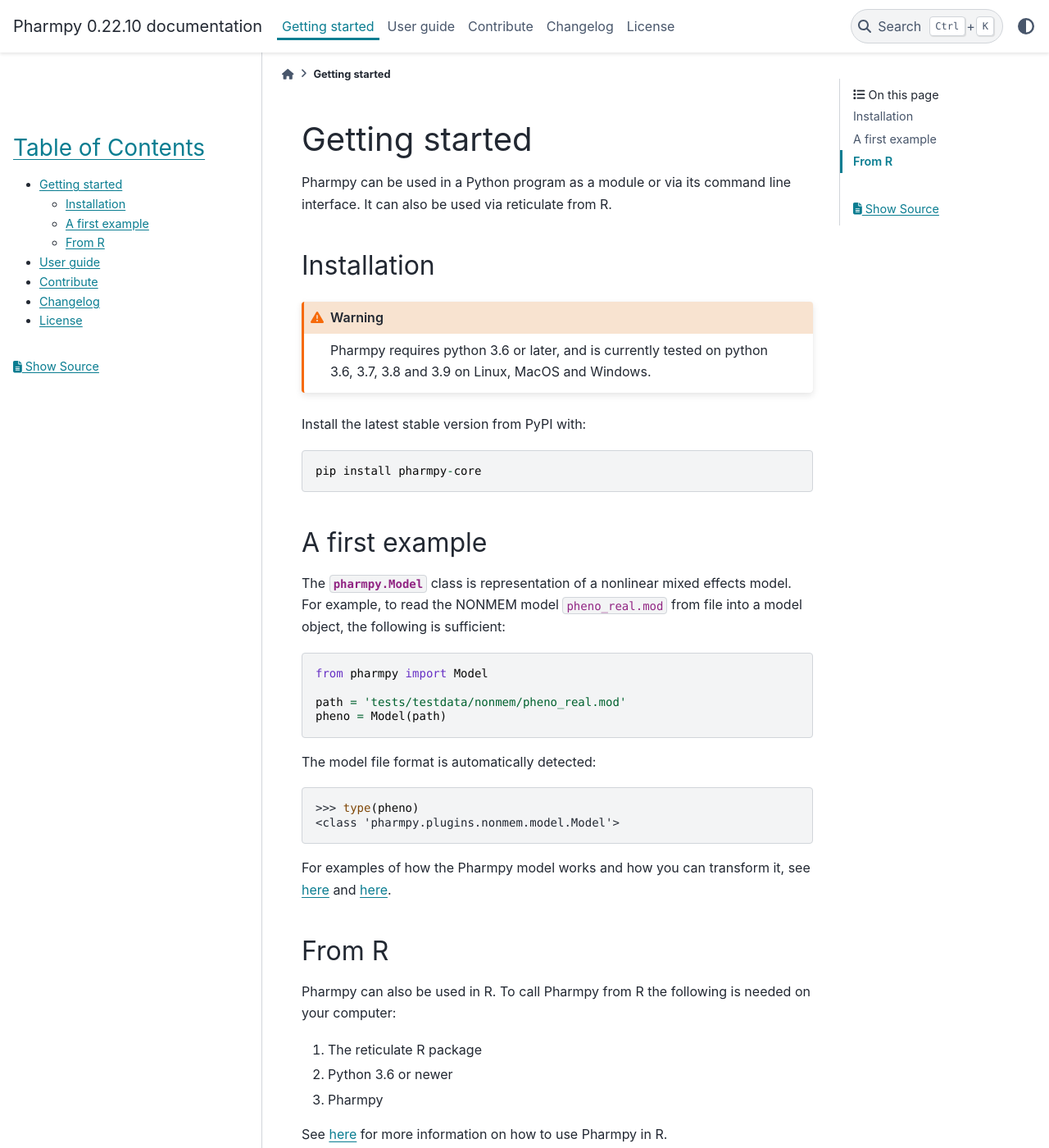
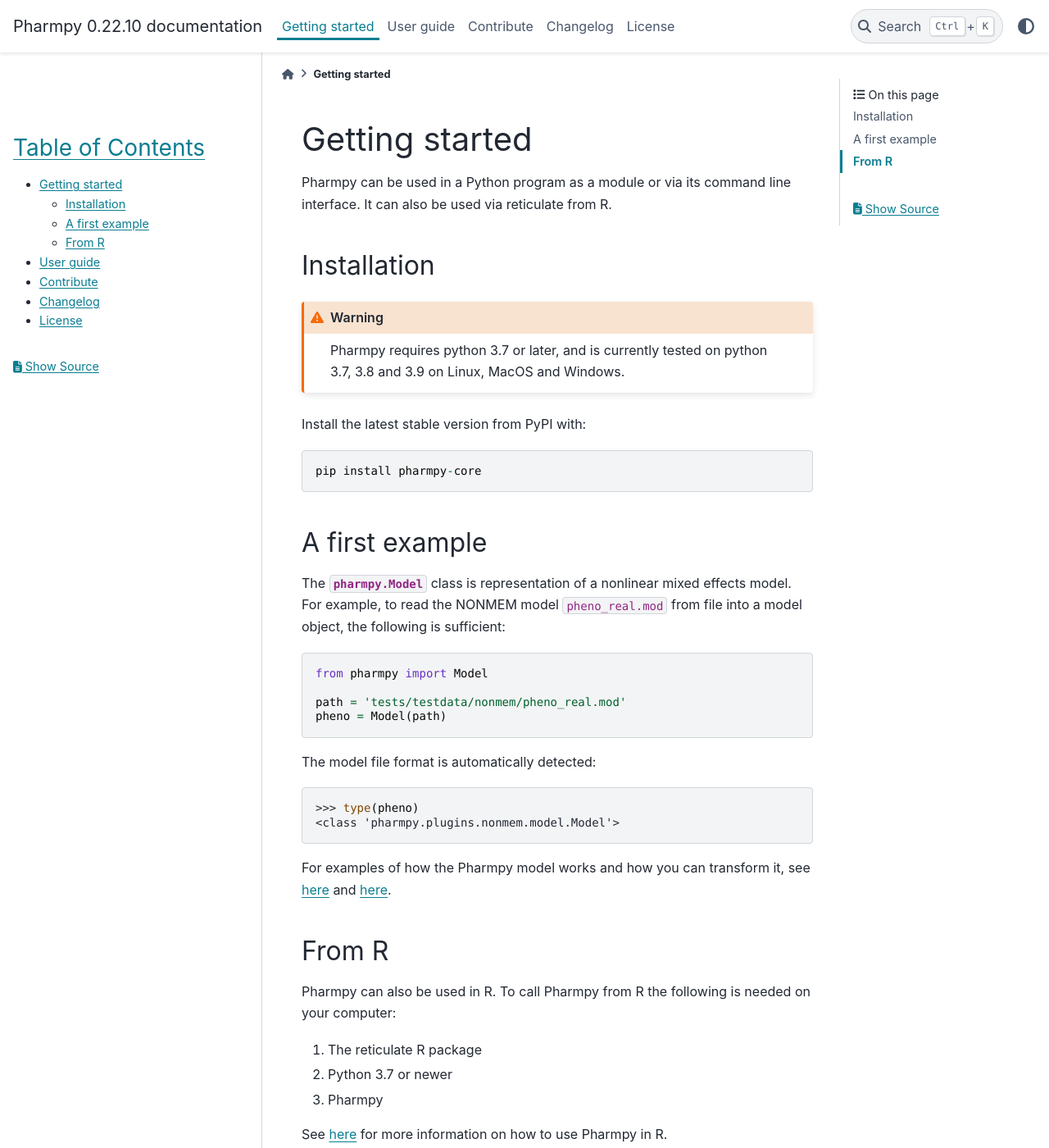
Before and after one commit to pharmpy/pharmpy, a Sphinx documentation site: the page built from docs/getting_started.rst, in a window 1280 px wide and 1400 px high. Shown: the whole window at 82% size. Built offline with Sphinx 7.4.7 and the PyData theme 0.15.4, drawn with Linux system fonts in a browser that asks for light colours; pages that are not in the unit, such as notebooks, are missing from menus.

Commit message:
Drop support for Python 3.6 (fix #143)

```diff
--- a/README.rst
+++ b/README.rst
@@ -7,7 +7,7 @@
 .. image:: https://github.com/pharmpy/pharmpy/workflows/CI/badge.svg
     :target: https://github.com/pharmpy/pharmpy/actions
 
-.. image:: https://img.shields.io/badge/python-3.6+-blue.svg
+.. image:: https://img.shields.io/badge/python-3.7+-blue.svg
    :target: https://www.python.org/downloads/
 
 .. image:: https://img.shields.io/badge/code%20style-black-000000.svg
--- a/docs/contribute.rst
+++ b/docs/contribute.rst
@@ -90,7 +90,6 @@
 
 .. code-block:: sh
 
-    pyenv install 3.6.10
     pyenv install 3.7.7
     pyenv install 3.8.3
     pyenv install 3.9.1
@@ -99,7 +98,7 @@
 
 .. code-block:: sh
 
-    pyenv local 3.6.10 3.7.7 3.8.3 3.9.1
+    pyenv local 3.7.7 3.8.3 3.9.1
 
 Sources:
 https://realpython.com/intro-to-pyenv/
--- a/docs/getting_started.rst
+++ b/docs/getting_started.rst
@@ -9,8 +9,8 @@
 Installation
 ------------
 
-.. warning:: Pharmpy requires python 3.6 or later,
-    and is currently tested on python 3.6, 3.7, 3.8 and 3.9 on Linux, MacOS and Windows.
+.. warning:: Pharmpy requires python 3.7 or later,
+    and is currently tested on python 3.7, 3.8 and 3.9 on Linux, MacOS and Windows.
 
 Install the latest stable version from PyPI with::
 
@@ -49,7 +49,7 @@
 Pharmpy can also be used in R. To call Pharmpy from R the following is needed on your computer:
 
 #. The reticulate R package
-#. Python 3.6 or newer
+#. Python 3.7 or newer
 #. Pharmpy
 
 See :ref:`here <using_r>` for more information on how to use Pharmpy in R.
--- a/setup.py
+++ b/setup.py
@@ -1,6 +1,3 @@
-#!/usr/bin/env python
-from __future__ import absolute_import, print_function
-
 import io
 import re
 from glob import glob
@@ -59,9 +56,9 @@
         'Operating System :: Microsoft :: Windows',
         'Programming Language :: Python',
         'Programming Language :: Python :: 3 :: Only',
-        'Programming Language :: Python :: 3.6',
         'Programming Language :: Python :: 3.7',
         'Programming Language :: Python :: 3.8',
+        'Programming Language :: Python :: 3.9',
         'Programming Language :: Python :: Implementation :: CPython',
         'Topic :: Scientific/Engineering',
     ],
```
Also changed, not shown: 3 other files.
